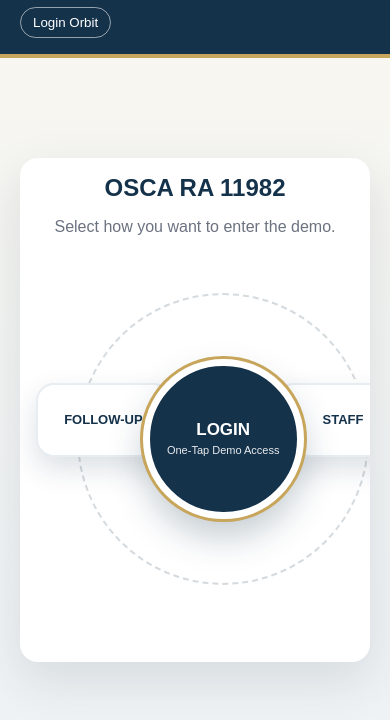
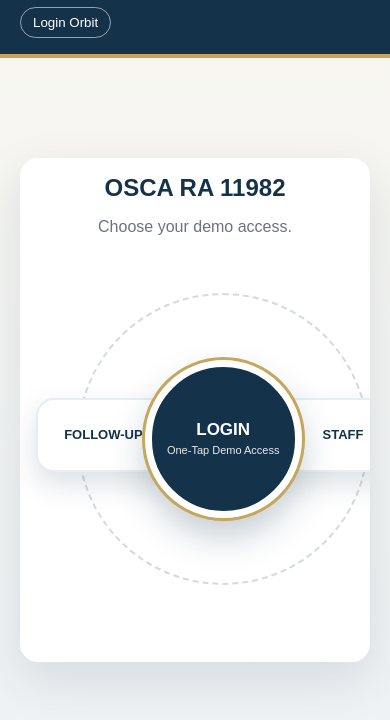
Before and after one commit to dariakimberly4-netizen/osca-ra11982-follow-up-ai, a plain HTML site: page index.html in a window 390 px wide. Shown: the part 82-802 px from the top of the page. Drawn offline with Linux system fonts and the light colour scheme.

Commit message:
Fix orbit-first login and remove staff button from follow-up orbit

```diff
--- a/index.html
+++ b/index.html
@@ -26,7 +26,7 @@ label{display:block;font-weight:700;margin:12px 0 6px}input,select,textarea{widt
 .actions{display:flex;gap:10px;flex-wrap:wrap;margin-top:14px}.btn{border:0;border-radius:12px;padding:13px 18px;font-size:16px;font-weight:800;cursor:pointer}.primary{background:var(--navy);color:#fff}.secondary{background:#e8edf1;color:var(--navy)}
 .status{margin-top:18px;padding:16px;border-radius:14px;background:#fff;border-left:6px solid var(--gold);display:none}.status.show{display:block}.status h4{margin:0 0 6px}.timeline{display:grid;gap:10px;margin-top:12px}.step{display:flex;gap:12px;align-items:flex-start;padding:10px;background:#fff;border-radius:12px}.dot{width:14px;height:14px;border-radius:50%;background:#cbd5e1;margin-top:4px}.done .dot{background:var(--ok)}.current .dot{background:var(--gold)}
 .small{font-size:13px;color:var(--muted)}.notice{margin-top:18px;font-size:13px;color:var(--muted);text-align:center}
-.back{margin-bottom:12px}.staffLink{position:absolute;bottom:18%;right:15%;z-index:4;border:1px solid #cbd5e1;background:#f8fafc;color:var(--navy);border-radius:999px;padding:9px 13px;font-weight:800;cursor:pointer;font-size:12px}.staffGrid{display:grid;grid-template-columns:repeat(2,1fr);gap:12px}.badge{display:inline-block;padding:7px 10px;border-radius:999px;background:#fff;border:1px solid #dbe3e8;font-weight:800;color:var(--navy)}.record{margin-top:14px;background:#fff;border:1px solid #dbe3e8;border-radius:14px;padding:14px}.record p{margin:6px 0}@media(max-width:600px){.staffGrid{grid-template-columns:1fr}.staffLink{bottom:15%;right:8%}}
+.back{margin-bottom:12px}.loginOnly{max-width:560px}.loginFollow{left:2%;top:39%}.loginStaff{right:2%;top:39%}.loginOnly .center{width:42%}@media(max-width:460px){.loginFollow{left:0}.loginStaff{right:0}}.staffLink{position:absolute;bottom:18%;right:15%;z-index:4;border:1px solid #cbd5e1;background:#f8fafc;color:var(--navy);border-radius:999px;padding:9px 13px;font-weight:800;cursor:pointer;font-size:12px}.staffGrid{display:grid;grid-template-columns:repeat(2,1fr);gap:12px}.badge{display:inline-block;padding:7px 10px;border-radius:999px;background:#fff;border:1px solid #dbe3e8;font-weight:800;color:var(--navy)}.record{margin-top:14px;background:#fff;border:1px solid #dbe3e8;border-radius:14px;padding:14px}.record p{margin:6px 0}@media(max-width:600px){.staffGrid{grid-template-columns:1fr}.staffLink{bottom:15%;right:8%}}
 @media(max-width:700px){.shell{padding:16px;border-radius:18px}.orbit{width:96vw;max-width:560px}.mod{width:33%;min-height:80px;font-size:13px;padding:10px}.m1{left:33.5%}.m3{left:33.5%}.m2{right:0}.m4{left:0}.center{width:41%;padding:12px}.ring{inset:11%}}
 @media(max-width:460px){.orbit{aspect-ratio:1/1}.mod{width:36%;min-height:74px;border-radius:18px}.m1,.m3{left:32%}.center{width:43%}.center strong{font-size:17px}.center span{font-size:11px}}
 </style>
@@ -39,7 +39,7 @@ label{display:block;font-weight:700;margin:12px 0 6px}input,select,textarea{widt
 </header>
 <main>
 <section class="shell">
-<div id="loginOrbit" class="hero"><h2>OSCA RA 11982</h2><p>Select how you want to enter the demo.</p><div class="orbit" style="max-width:560px"><div class="ring"></div><button class="mod m4" onclick="enterPublic()">FOLLOW-UP</button><button class="mod m2" onclick="oneTapStaffFromOrbit()">STAFF</button><div class="center"><div><strong>LOGIN</strong><span>One-Tap Demo Access</span></div></div></div></div>
+<div id="loginOrbit" class="hero"><h2>OSCA RA 11982</h2><p>Choose your demo access.</p><div class="orbit loginOnly"><div class="ring"></div><button class="mod loginFollow" onclick="enterPublic()">FOLLOW-UP</button><button class="mod loginStaff" onclick="oneTapStaffFromOrbit()">STAFF</button><div class="center"><div><strong>LOGIN</strong><span>One-Tap Demo Access</span></div></div></div></div>
 <div id="home" style="display:none">
 <div class="hero">
 <h2>RA 11982 Follow-Up Assistant</h2>
@@ -51,7 +51,6 @@ label{display:block;font-weight:700;margin:12px 0 6px}input,select,textarea{widt
 <button class="mod m2" onclick="openPanel('askPanel')">ASK AI</button>
 <button class="mod m3" onclick="openPanel('historyPanel')">FOLLOW-UP HISTORY</button>
 <button class="mod m4" onclick="openPanel('contactPanel')">CONTACT OSCA</button>
-<button class="staffLink" onclick="openPanel('staffPanel')">STAFF LOGIN</button>
 <div class="center"><div><strong>AI RECEPTIONIST</strong><span>RA 11982 Follow-Up Only</span></div></div>
 </div>
 <div class="notice">For privacy, the system does not display applicant records using a name alone.</div>
```
